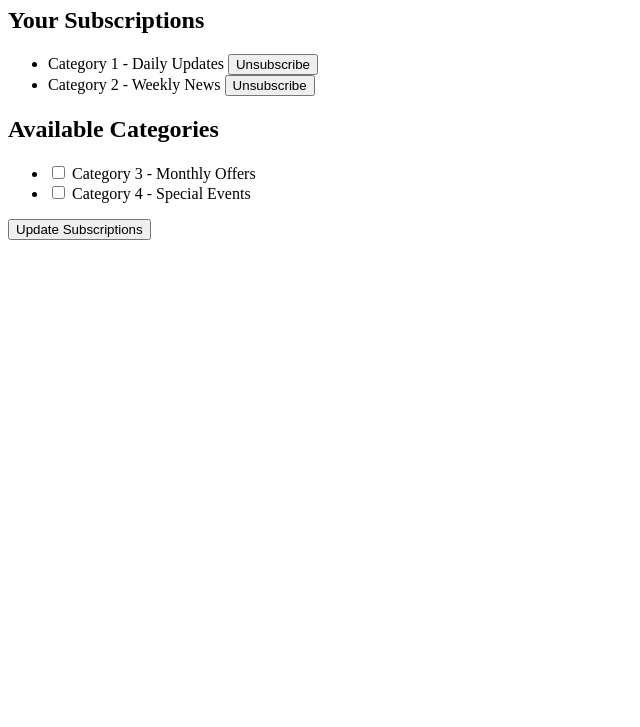
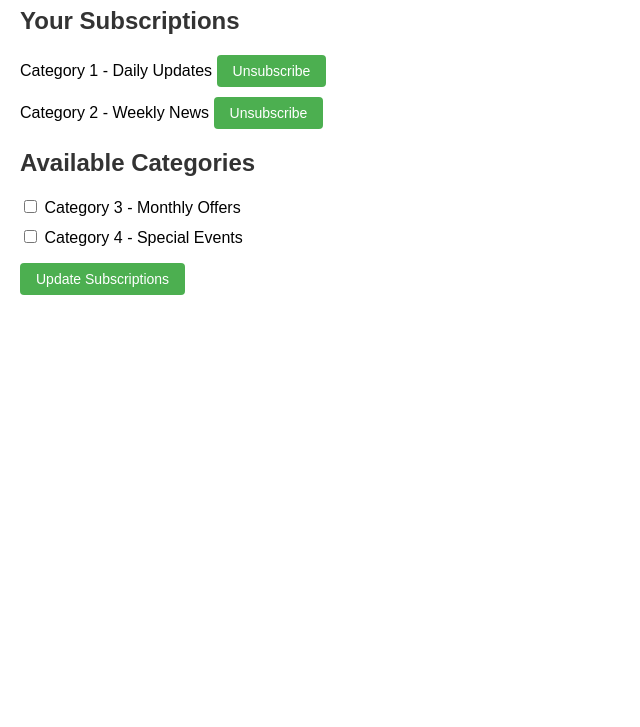
Before and after one commit to PolzaR/subscription_manager, a plain HTML site: page index.html in a window 1280 px wide. Shown: the part 73-800 px from the top of the page, without its empty margins (0-640 px from the left). Drawn offline with Linux system fonts and the light colour scheme.

Commit message:
Update index.html

```diff
--- a/index.html
+++ b/index.html
@@ -4,6 +4,42 @@
     <meta charset="UTF-8">
     <meta name="viewport" content="width=device-width, initial-scale=1.0">
     <title>Subscription Manager</title>
+    <style>
+        body {
+            font-family: Arial, sans-serif;
+            margin: 20px;
+        }
+
+        h1, h2 {
+            color: #333;
+        }
+
+        ul {
+            list-style-type: none;
+            padding: 0;
+        }
+
+        li {
+            margin-bottom: 10px;
+        }
+
+        button {
+            background-color: #4CAF50;
+            color: white;
+            border: none;
+            padding: 8px 16px;
+            text-align: center;
+            text-decoration: none;
+            display: inline-block;
+            font-size: 14px;
+            cursor: pointer;
+            border-radius: 4px;
+        }
+
+        button:hover {
+            background-color: #45a049;
+        }
+    </style>
 </head>
 <body>
     <h1>Subscription Manager</h1>
```
